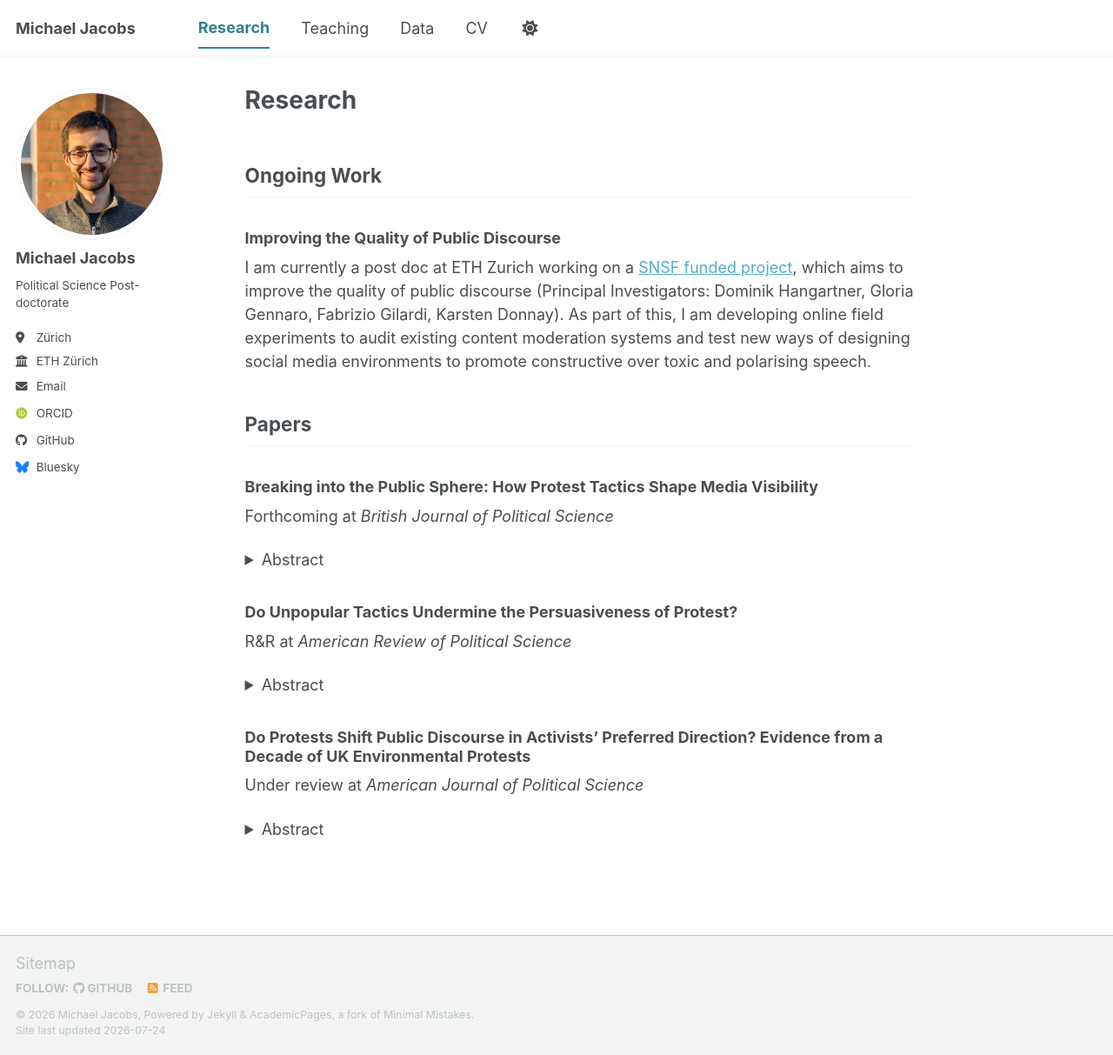
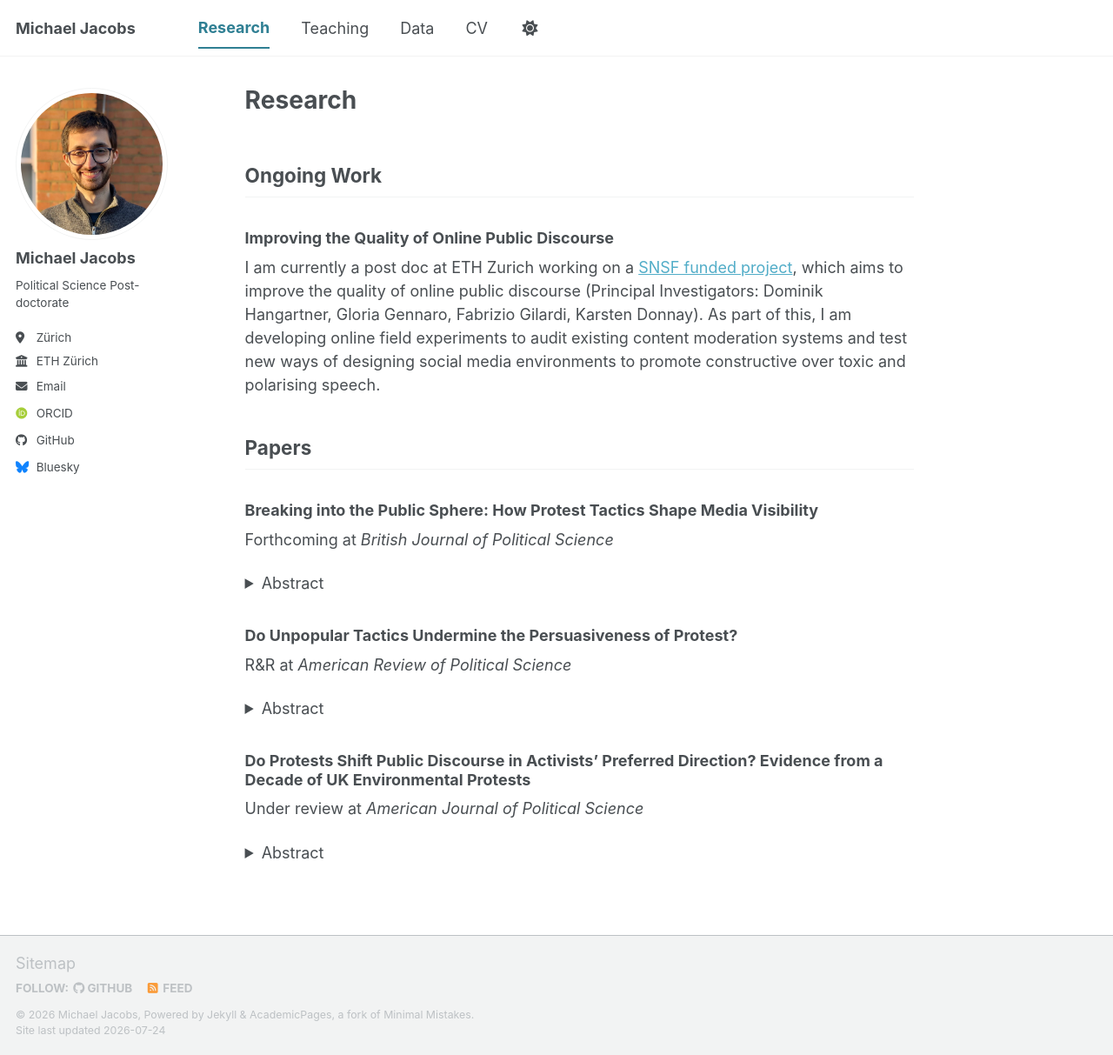
Before and after one commit to michaeljsj/michaeljsj.github.io, a Jekyll site: the page built from _pages/research.md, in a window 1280 px wide and 1213 px high. Shown: the whole window at 87% size. Built offline with Jekyll 4.4.1, drawn with Linux system fonts in a browser that asks for light colours; some web fonts are replaced; a script bundle is joined from its source files by our own code; library files that are not in the unit come from our copies.

Commit message:
Update research.md

```diff
--- a/_pages/research.md
+++ b/_pages/research.md
@@ -6,9 +6,9 @@ author_profile: true
 
 ## Ongoing Work
 
-### Improving the Quality of Public Discourse
+### Improving the Quality of Online Public Discourse
 
-I am currently a post doc at ETH Zurich working on a [SNSF funded project](https://data.snf.ch/grants/grant/10001618), which aims to improve the quality of public discourse (Principal Investigators: Dominik Hangartner, Gloria Gennaro, Fabrizio Gilardi, Karsten Donnay). As part of this, I am developing online field experiments to audit existing content moderation systems and test new ways of designing social media environments to promote constructive over toxic and polarising speech.
+I am currently a post doc at ETH Zurich working on a [SNSF funded project](https://data.snf.ch/grants/grant/10001618), which aims to improve the quality of online public discourse (Principal Investigators: Dominik Hangartner, Gloria Gennaro, Fabrizio Gilardi, Karsten Donnay). As part of this, I am developing online field experiments to audit existing content moderation systems and test new ways of designing social media environments to promote constructive over toxic and polarising speech.
 
 
 ## Papers
```
